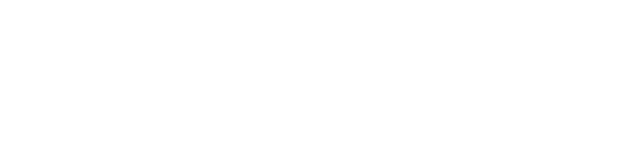
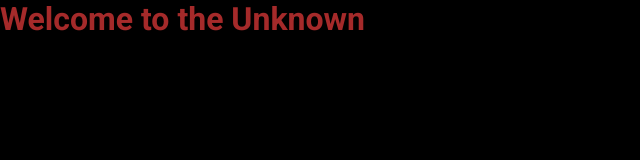
Before and after one commit to JakobCoding/Built-From-Scratch, a plain HTML site: page Not-Sure/index.html in a window 1280 px wide. Shown: the whole page, without its empty margins (0-640 px from the left). Drawn offline with Linux system fonts and the light colour scheme.

Commit message:
imported google fonts, added background color to body

```diff
--- a/Not-Sure/index.html
+++ b/Not-Sure/index.html
@@ -7,6 +7,20 @@
     <link rel="stylesheet" href="/Not-Sure/style.css">
 </head>
 <body>
+    <div class="main-container">
+        <main class="main">
+            <h1>Welcome to the Unknown</h1>
+            <div class="content">
+
+            </div>
+
+
+
+
+
+
+        </main>
+    </div>
     <script src="/Not-Sure/script.js"></script>
 </body>
 </html>
--- a/Not-Sure/style.css
+++ b/Not-Sure/style.css
@@ -0,0 +1,17 @@
+@import url(https://fonts.googleapis.com/css?family=Roboto:100,200,300,regular,500,600,700,800,900,100italic,200italic,300italic,italic,500italic,600italic,700italic,800italic,900italic);
+
+/* Basic Reset */
+
+* {
+    margin: 0;
+    padding: 0;
+    box-sizing: border-box;
+}
+
+body {
+    background-color: black;
+}
+.main h1 {
+   font-family: Roboto;
+    color: brown;
+}
```
